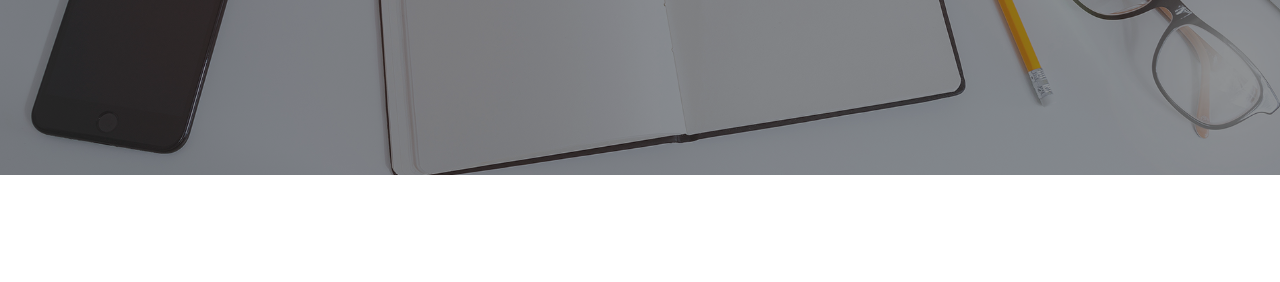
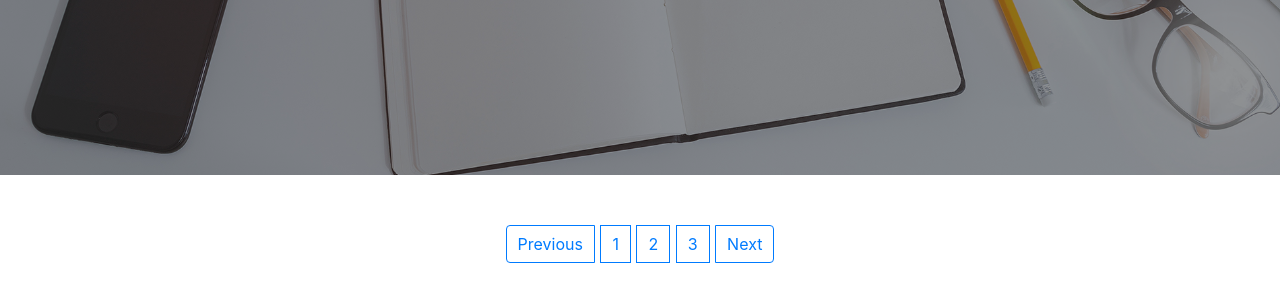
Before and after one commit to vinayakz/shub2495.github.io, a website: page index.html in a window 1280 px wide. Shown: the part 453-735 px from the top of the page. Drawn offline with nearby package versions, Linux system fonts and the light colour scheme.

Commit message:
Update index.html

```diff
--- a/index.html
+++ b/index.html
@@ -31,7 +31,19 @@
     enable_page_level_ads: true
     });
     </script>
+    <link rel="stylesheet" href="https://maxcdn.bootstrapcdn.com/bootstrap/4.1.3/css/bootstrap.min.css">
+  <script src="https://ajax.googleapis.com/ajax/libs/jquery/3.3.1/jquery.min.js"></script>
+  <script src="https://cdnjs.cloudflare.com/ajax/libs/popper.js/1.14.3/umd/popper.min.js"></script>
+  <script src="https://maxcdn.bootstrapcdn.com/bootstrap/4.1.3/js/bootstrap.min.js"></script>
 
+  <style type="text/css">
+    nav ul, nav ol{margin:0; padding:0; list-style:none;}
+    .pagination{display:block; width:100%; text-align:center; clear:both;}
+    .pagination li{display:inline-block; margin:0 2px 0 0;}
+    .pagination li:last-child{margin-right:0;}
+    .pagination a, .pagination strong{display:block; padding:8px 11px; border:1px solid; background-clip:padding-box; font-weight:normal;}
+
+  </style>
   </head>
 
 
@@ -80,6 +92,21 @@
     </header>
 
     <!-- Main Content -->
+
+    <nav style="text-align:center;">
+        <ul class="pagination" >
+		    <li class="page-item"><a class="page-link" href="#">Previous</a></li>
+		    <li class="page-item"><a class="page-link" href="#">1</a></li>
+		    <li class="page-item"><a class="page-link" href="#">2</a></li>
+		    <li class="page-item"><a class="page-link" href="#">3</a></li>
+		    <li class="page-item"><a class="page-link" href="#">Next</a></li>
+  		</ul>
+	</nav>
+
+
+
+
+
 
         <section id="contact">
       <div class="container">
```
